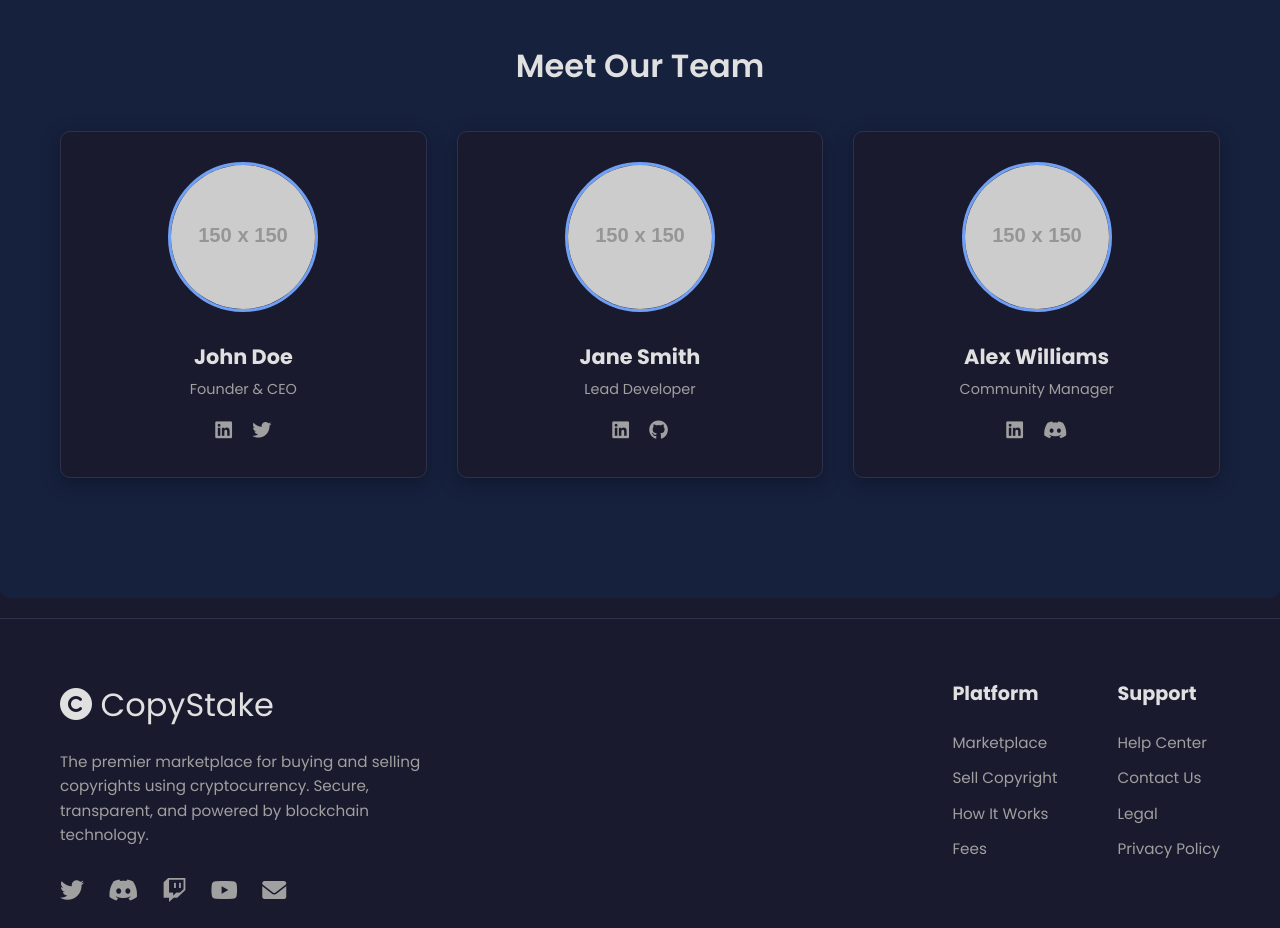
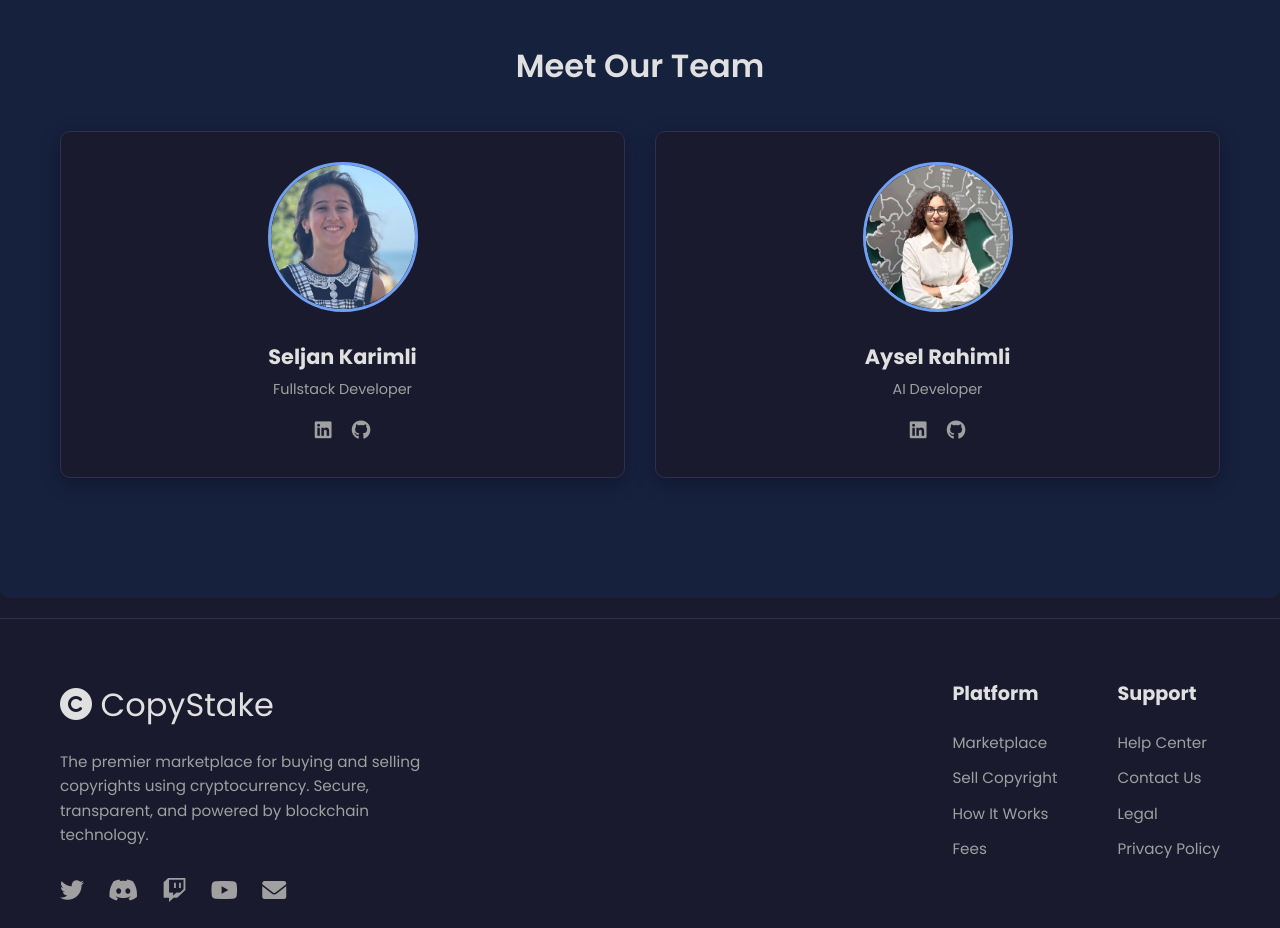
Before and after one commit to SelKarimli/CopyStake, a plain HTML site: page about.html in a window 1280 px wide. Shown: the part 840-1768 px from the top of the page. Drawn offline with Linux system fonts and the light colour scheme; placeholder pictures from the web are drawn by us.

Commit message:
about page

```diff
--- a/about.html
+++ b/about.html
@@ -55,30 +55,21 @@
                     <h3>Meet Our Team</h3>
                     <div class="grid-3-cols team-grid">
                         <div class="team-member-card">
-                            <img src="https://placehold.co/150x150/2A2A40/E0E0E0?text=John+D" alt="John Doe">
-                            <h4>John Doe</h4>
-                            <p>Founder & CEO</p>
+                            <img src="selcan.jpeg" alt="Selcan Karimli">
+                            <h4>Seljan Karimli</h4>
+                            <p>Fullstack Developer</p>
                             <div class="social-icons-small">
-                                <a href="#"><i class="fab fa-linkedin"></i></a>
-                                <a href="#"><i class="fab fa-twitter"></i></a>
+                                <a href="https://www.linkedin.com/in/seljan-karimli-6a0237213/"><i class="fab fa-linkedin"></i></a>
+                                <a href="https://github.com/SelKarimli"><i class="fab fa-github"></i></a>
                             </div>
                         </div>
                         <div class="team-member-card">
-                            <img src="https://placehold.co/150x150/2A2A40/E0E0E0?text=Jane+S" alt="Jane Smith">
-                            <h4>Jane Smith</h4>
-                            <p>Lead Developer</p>
+                            <img src="aysel.jpeg" alt="Aysel Rahimli">
+                            <h4>Aysel Rahimli</h4>
+                            <p>AI Developer</p>
                             <div class="social-icons-small">
-                                <a href="#"><i class="fab fa-linkedin"></i></a>
-                                <a href="#"><i class="fab fa-github"></i></a>
-                            </div>
-                        </div>
-                        <div class="team-member-card">
-                            <img src="https://placehold.co/150x150/2A2A40/E0E0E0?text=Alex+W" alt="Alex Williams">
-                            <h4>Alex Williams</h4>
-                            <p>Community Manager</p>
-                            <div class="social-icons-small">
-                                <a href="#"><i class="fab fa-linkedin"></i></a>
-                                <a href="#"><i class="fab fa-discord"></i></a>
+                                <a href="https://www.linkedin.com/in/aysel-rahimli/"><i class="fab fa-linkedin"></i></a>
+                                <a href="https://github.com/AyselRahimli"><i class="fab fa-github"></i></a>
                             </div>
                         </div>
                     </div>
```
Also changed, not shown: aysel.jpeg (added), selcan.jpeg (added).
